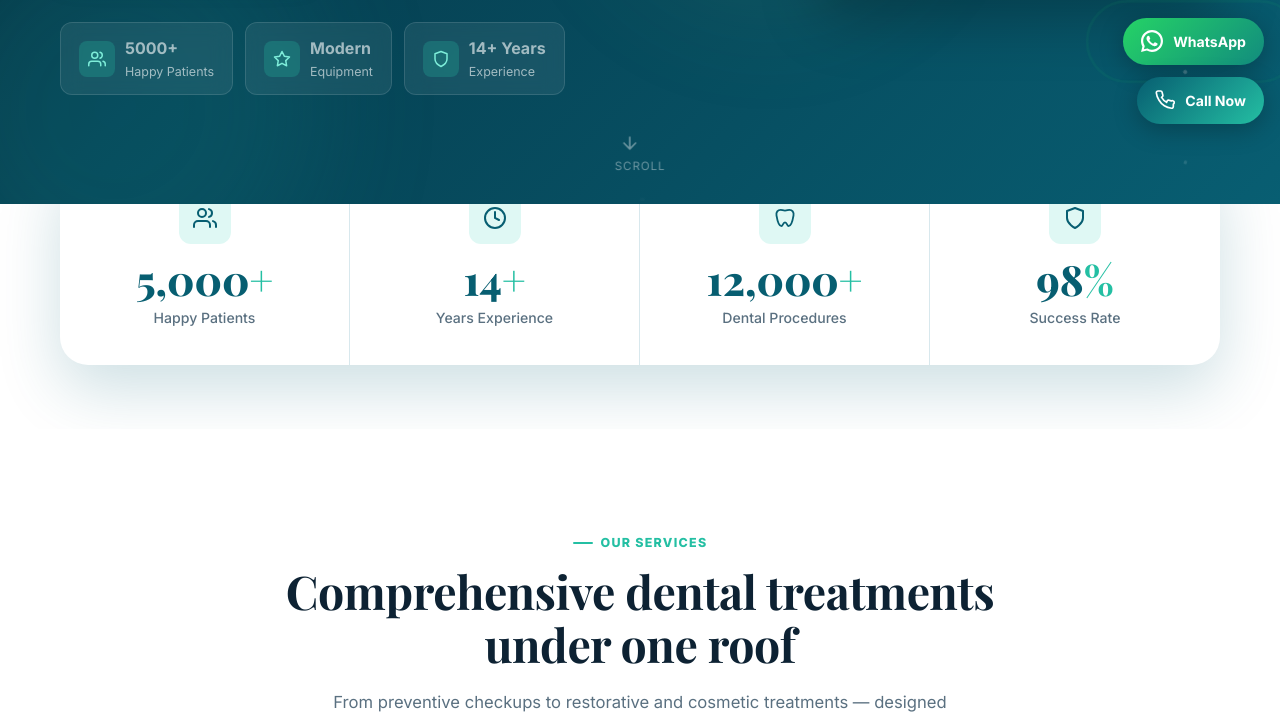
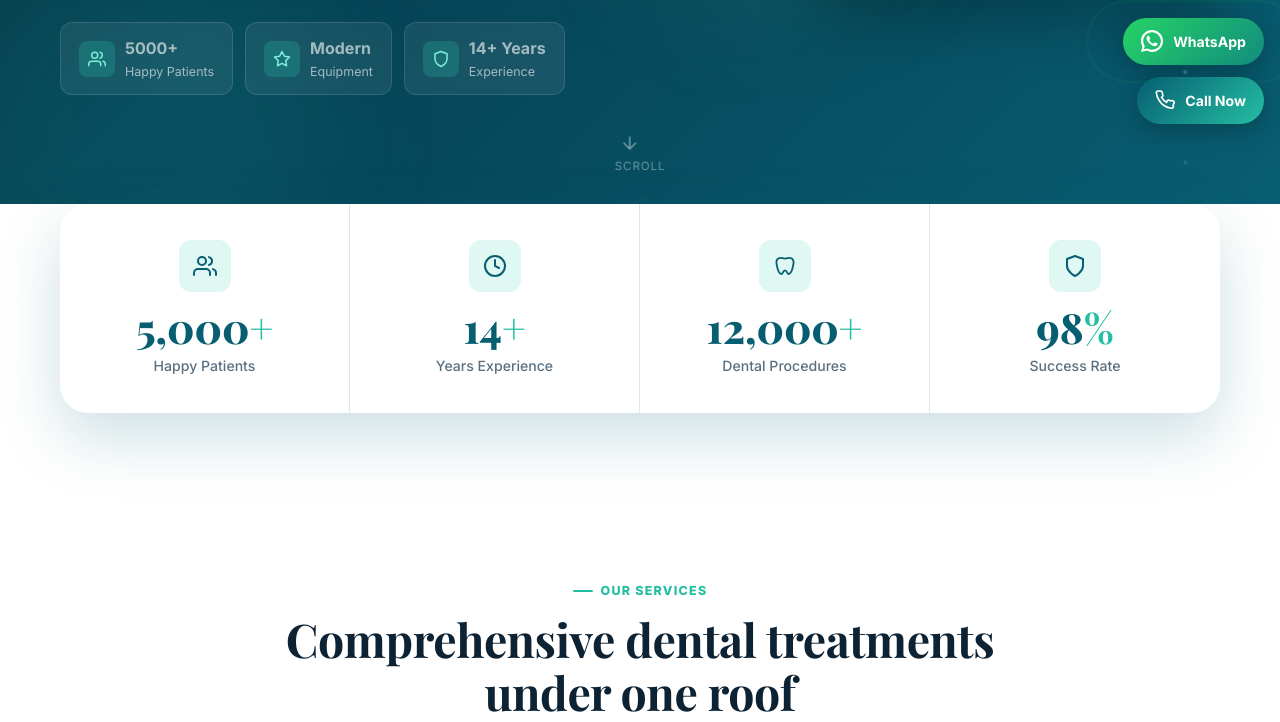
Before and after one commit to tejashxv/dental_clinic, a Django app: page / in a window 1280 px wide. Shown: the part 596-1318 px from the top of the page. Run offline with Django 5.2, Linux system fonts and the light colour scheme; parts of the project's set-up code (start-up, migrations or seed data) failed here and were passed over.

Commit message:
seperated frontend and backend

```diff
--- a/backend/templates/home.html
+++ b/backend/templates/home.html
@@ -506,6 +506,7 @@
       padding: 0;
       position: relative;
       z-index: 5;
+      overflow: visible;
     }
     .stats-inner {
       display: grid;
@@ -1581,7 +1582,7 @@
     </section>
 
     <!-- ══ STATISTICS ══ -->
-    <section class="stats-section section" style="padding-top:0;padding-bottom:64px;">
+    <section class="stats-section section" style="padding-top:48px;padding-bottom:64px;overflow:visible;">
       <div class="container">
         <div class="stats-inner">
           <div class="stat-item" data-aos="fade-up" data-aos-delay="0">
--- a/frontend/index.html
+++ b/frontend/index.html
@@ -506,6 +506,7 @@
       padding: 0;
       position: relative;
       z-index: 5;
+      overflow: visible;
     }
     .stats-inner {
       display: grid;
@@ -1581,7 +1582,7 @@
     </section>
 
     <!-- ══ STATISTICS ══ -->
-    <section class="stats-section section" style="padding-top:0;padding-bottom:64px;">
+    <section class="stats-section section" style="padding-top:100px;padding-bottom:64px;overflow:visible;">
       <div class="container">
         <div class="stats-inner">
           <div class="stat-item" data-aos="fade-up" data-aos-delay="0">
```
